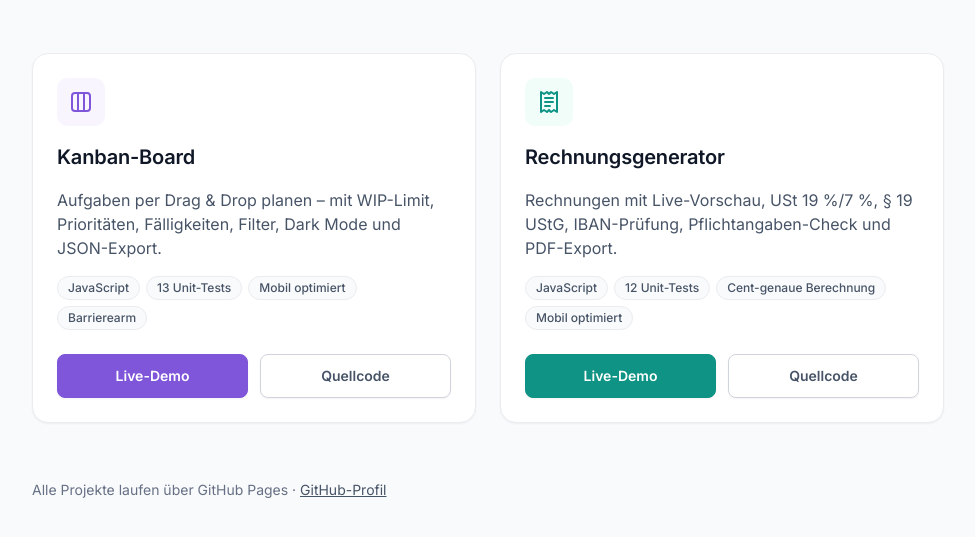
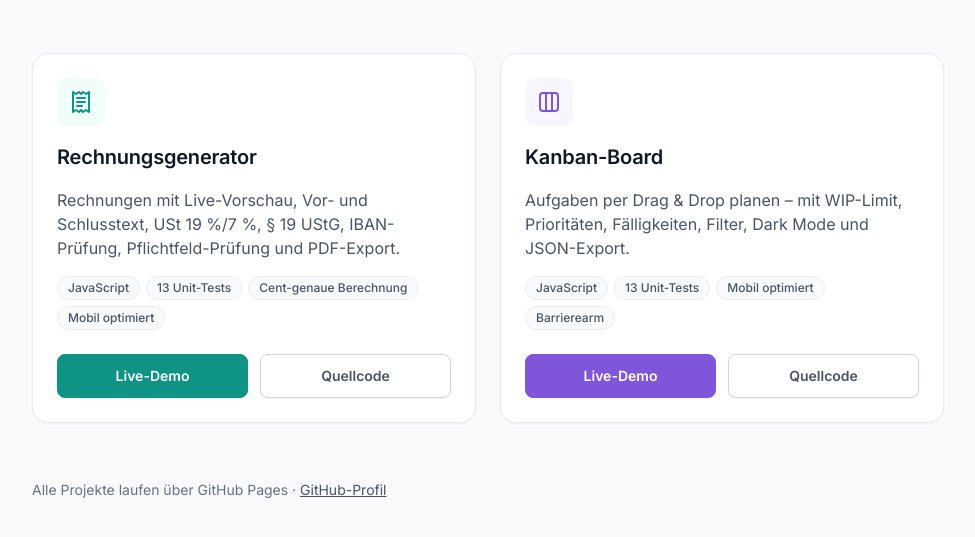
Before and after one commit to Surhay276/surhay276.github.io, a plain HTML site: page index.html in a window 1280 px wide. Shown: the part 259-796 px from the top of the page, without its empty margins (152-1127 px from the left). Drawn offline with Linux system fonts and the light colour scheme.

Commit message:
Pflichtfelder inline markieren, Vortext, Hell-Modus als Standard, schmale Displays
Co-Authored-By: Claude Opus 5.5 <noreply@anthropic.com>
Claude-Session: https://claude.ai/code/session_01F5tPPrrTcQLFmCDPSY5Rx2

```diff
--- a/index.html
+++ b/index.html
@@ -69,6 +69,17 @@
     <p class="lead">Wirtschaftsinformatik-Student an der HTW Berlin. Zwei Web-Anwendungen ohne Framework – mit getrennter Logik, Unit-Tests und automatischem Deployment.</p>
 
     <section class="projects" aria-label="Projekte">
+      <article class="project invoice">
+        <span class="mark" aria-hidden="true"><svg viewBox="0 0 24 24"><path d="M4 2v20l3-2 3 2 2-2 2 2 3-2 3 2V2l-3 2-3-2-2 2-2-2-3 2Z"/><path d="M8 8h8M8 12h8M8 16h5"/></svg></span>
+        <h2>Rechnungsgenerator</h2>
+        <p>Rechnungen mit Live-Vorschau, Vor- und Schlusstext, USt 19 %/7 %, § 19 UStG, IBAN-Prüfung, Pflichtfeld-Prüfung und PDF-Export.</p>
+        <ul><li>JavaScript</li><li>13 Unit-Tests</li><li>Cent-genaue Berechnung</li><li>Mobil optimiert</li></ul>
+        <div class="actions">
+          <a class="btn btn-primary" href="rechnungs-generator/">Live-Demo</a>
+          <a class="btn" href="https://github.com/Surhay276/rechnungs-generator">Quellcode</a>
+        </div>
+      </article>
+
       <article class="project kanban">
         <span class="mark" aria-hidden="true"><svg viewBox="0 0 24 24"><rect x="3" y="3" width="18" height="18" rx="3"/><path d="M9 3v18M15 3v18"/></svg></span>
         <h2>Kanban-Board</h2>
@@ -79,17 +90,6 @@
           <a class="btn" href="https://github.com/Surhay276/kanban-board">Quellcode</a>
         </div>
       </article>
-
-      <article class="project invoice">
-        <span class="mark" aria-hidden="true"><svg viewBox="0 0 24 24"><path d="M4 2v20l3-2 3 2 2-2 2 2 3-2 3 2V2l-3 2-3-2-2 2-2-2-3 2Z"/><path d="M8 8h8M8 12h8M8 16h5"/></svg></span>
-        <h2>Rechnungsgenerator</h2>
-        <p>Rechnungen mit Live-Vorschau, USt 19 %/7 %, § 19 UStG, IBAN-Prüfung, Pflichtangaben-Check und PDF-Export.</p>
-        <ul><li>JavaScript</li><li>12 Unit-Tests</li><li>Cent-genaue Berechnung</li><li>Mobil optimiert</li></ul>
-        <div class="actions">
-          <a class="btn btn-primary" href="rechnungs-generator/">Live-Demo</a>
-          <a class="btn" href="https://github.com/Surhay276/rechnungs-generator">Quellcode</a>
-        </div>
-      </article>
     </section>
 
     <footer>Alle Projekte laufen über GitHub Pages · <a href="https://github.com/Surhay276">GitHub-Profil</a></footer>
```
